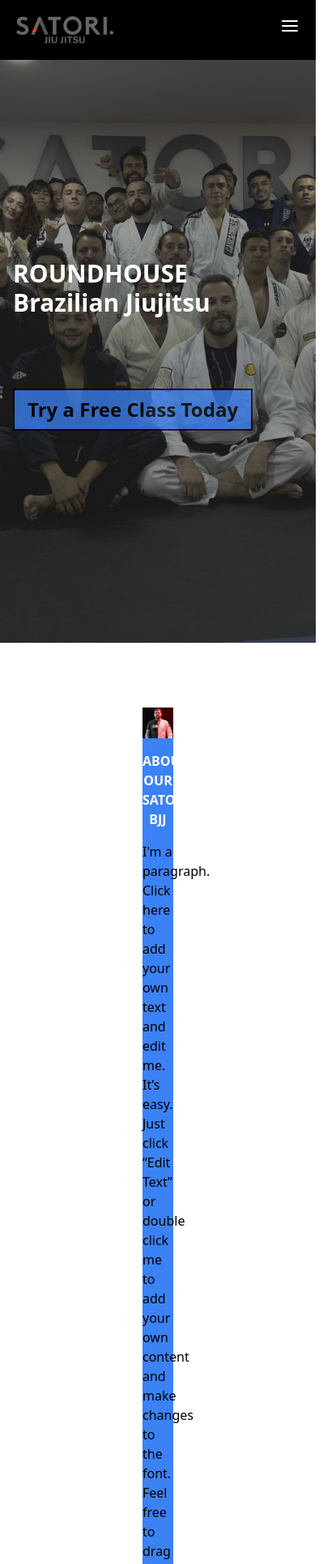
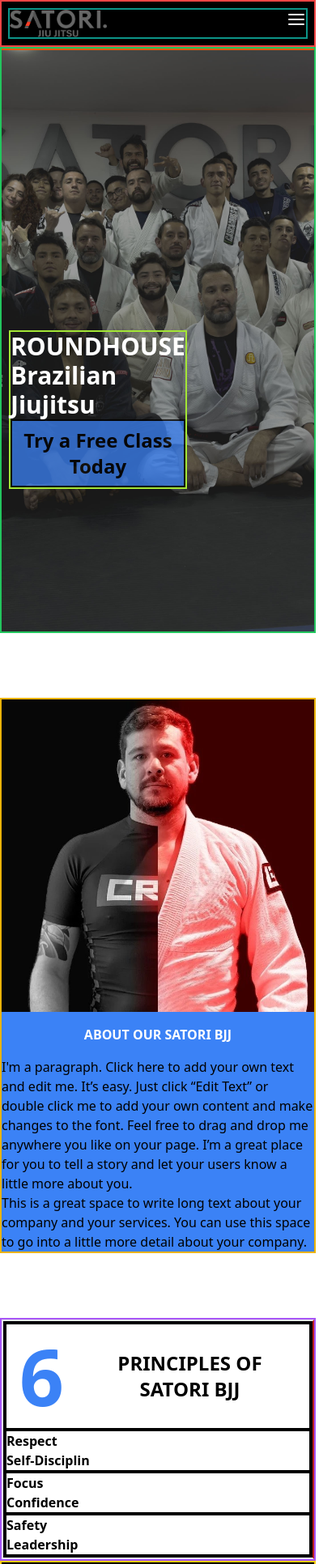
Before and after one commit to Ladiega/Satorisketch, a Next.js app: page / in a window 390 px wide. Shown: the top 1932 px of the page at 81% size, 415 px wide, since content can reach past the window. Built offline with nearby package versions, Linux system fonts and the light colour scheme.

Commit message:
responsive mobile tailwind

```diff
--- a/src/app/components/footer.jsx
+++ b/src/app/components/footer.jsx
@@ -1,7 +1,7 @@
 export default function Footer() {
   return (
-    <footer className="bg-black text-white mt-44 ">
-        <div className="p-44">
+    <footer className="border-2 border-yellow-400  bg-black text-white md:mt-44 ">
+        <div className="border-2 border-lime-300 m-2 md:p-44">
           <div>
             <h1 className="text-blue-500 text-4xl font-black">STAY UPDATE</h1>
           </div>
--- a/src/app/components/nav.jsx
+++ b/src/app/components/nav.jsx
@@ -6,18 +6,19 @@
 
 export default function Nav() {
   return (
-    <div className=" sticky z-50 top-0 w-full bg-black text-white p-5">
-      <nav className="flex md:gap-4 justify-between font-semibold">
-        <div className="flex justify-between">
-          <div>
+    <div className="border-2 border-red-500 sticky z-50 top-0 w-full bg-black text-white p-2 md:p-5">
+      <nav className="md:flex md:gap-4 justify-between font-semibold">
+        <div className="flex justify-between border-2 border-teal-600">
             <Image
             width={120}
             src={satoriLogo}
             alt="SatoriIcon"
-            className=" mr-80 cursor-pointer"
+              className="cursor-pointer max-w-sm"
           />
-          </div>
-           <div className="block md:hidden"><AlignJustify /></div>
+
+
+            <AlignJustify className="block md:hidden" />
+
         </div>
 
         <div className="hidden md:block ">
@@ -32,7 +33,9 @@
             <li className=" text-white hover:text-blue-500 cursor-pointer">Groups</li>
           </ul>
         </div>
-        <div className="hidden md:block">
+
+        <div className="hidden md:block ">
+        <div className="flex gap-5 md:border-2 md:border-sky-400">
         <div className="flex gap-2">
           <div className="cursor-pointer text-white"><CircleUserRound/></div>
           <h3 className="hover:text-gray-500 cursor-pointer">LogIn</h3>
@@ -40,7 +43,8 @@
         <div className="flex gap-2 ">
           <div className="cursor-pointer"><Facebook/></div>
           <div className="cursor-pointer"><Instagram/></div>
-          </div>
+        </div>
+       </div>
         </div>
 
       </nav>
--- a/src/app/layout.js
+++ b/src/app/layout.js
@@ -26,7 +26,7 @@
       <body
         className={`${geistSans.variable} ${geistMono.variable} antialiased`}
       >
-        <Nav className="" />
+        <Nav />
         {children}
         <Footer/>
       </body>
--- a/src/app/page.jsx
+++ b/src/app/page.jsx
@@ -6,25 +6,30 @@
   return (
     <div>
       <main>
-        <section>
-        <div className="bg-crew-img w-full h-[45rem] bg-cover bg-center">
-
-          <div className="p-4">
-            <div className=" absolute top-[20rem] z-10 text-white ">
+        <section className="border-2 border-green-500">
+        <div className=" bg-crew-img w-full h-[45rem] bg-cover bg-center">
+            <div className="border border-orange-600 ">
+              <div className=" absolute top-[25rem] md:top-[20rem] z-10 text-white ">
+                <div className=" absolute m-2 border-2 border-lime-400">
               <h1 className=" text-3xl md:text-6xl font-extrabold">
                 ROUNDHOUSE <br />
                 Brazilian Jiujitsu
               </h1>
+
+                <div className="md:p-4">
+                  <button className="top-[30rem] text-2xl font-bold  bg-blue-500 opacity-75 hover:opacity-100  text-black p-2 md:pt-2 md:pb-2 md:pl-4 md:pr-4 border-2 border-black">Try a Free Class Today</button>
+                  </div>
+                </div>
+              </div>
+
+
             </div>
-          </div>
-          <div className="p-4">
-            <button className=" absolute top-[30rem] text-2xl bg-blue-500 opacity-75 hover:opacity-100 font-bold  text-black pt-2 pb-2 pl-4 pr-4 border-2 border-black">Try a Free Class Today</button>
-          </div>
 
         </div>
         </section>
-        <section className="mt-20 mb-20 mr-44 ml-44">
-          <div className="flex flex-col md:flex-row ">
+        {/* <section className="border-yellow-500 mt-20 mb-20 mr-44 ml-44"> */}
+        <section className="border-2 border-yellow-500 md:mr-44 md:ml-44 mt-20 mb-20">
+        <div className="flex flex-col md:flex-row  ">
           <div>
             <Image
               src={Rodo}
@@ -42,9 +47,9 @@
             </div>
           </div>
         </section>
-        <section className=" mr-44 ml-44">
+        <section className="border-2 border-purple-500 ">
 
-          <div className="flex flex-col">
+          <div className=" border-2 border-e-red-700 flex flex-col md:mr-44 md:ml-44">
 
             <div className=" flex  p-4 md:text-5xl text-2xl font-bold  text-center border-4 border-black "><p className="mr-6 text-blue-500 text-8xl">6</p><p className="ml-auto mr-auto mt-auto mb-auto">PRINCIPLES OF SATORI BJJ</p></div>
             <div className="flex flex-col justify-between font-extrabold md:flex-row">
```
